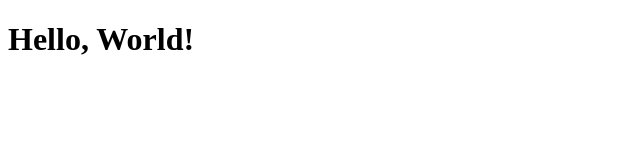
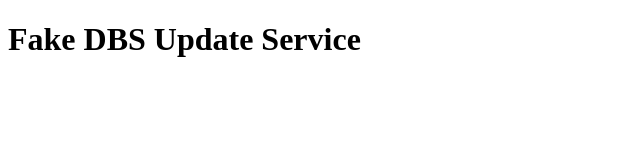
Before and after one commit to BenjaminEHowe/fake-dbs-update-service, a website: page public/index.html in a window 1280 px wide. Shown: the whole page, without its empty margins (0-640 px from the left). Drawn offline with Linux system fonts and the light colour scheme.

Commit message:
Customised generated files

```diff
--- a/public/index.html
+++ b/public/index.html
@@ -3,9 +3,9 @@
 	<head>
 		<meta charset="UTF-8" />
 		<meta name="viewport" content="width=device-width, initial-scale=1.0" />
-		<title>Hello, World!</title>
+		<title>Fake DBS Update Service</title>
 	</head>
 	<body>
-		<h1 id="heading">Hello, World!</h1>
+		<h1 id="heading">Fake DBS Update Service</h1>
 	</body>
 </html>
```
Also changed, not shown: 1 other file.
